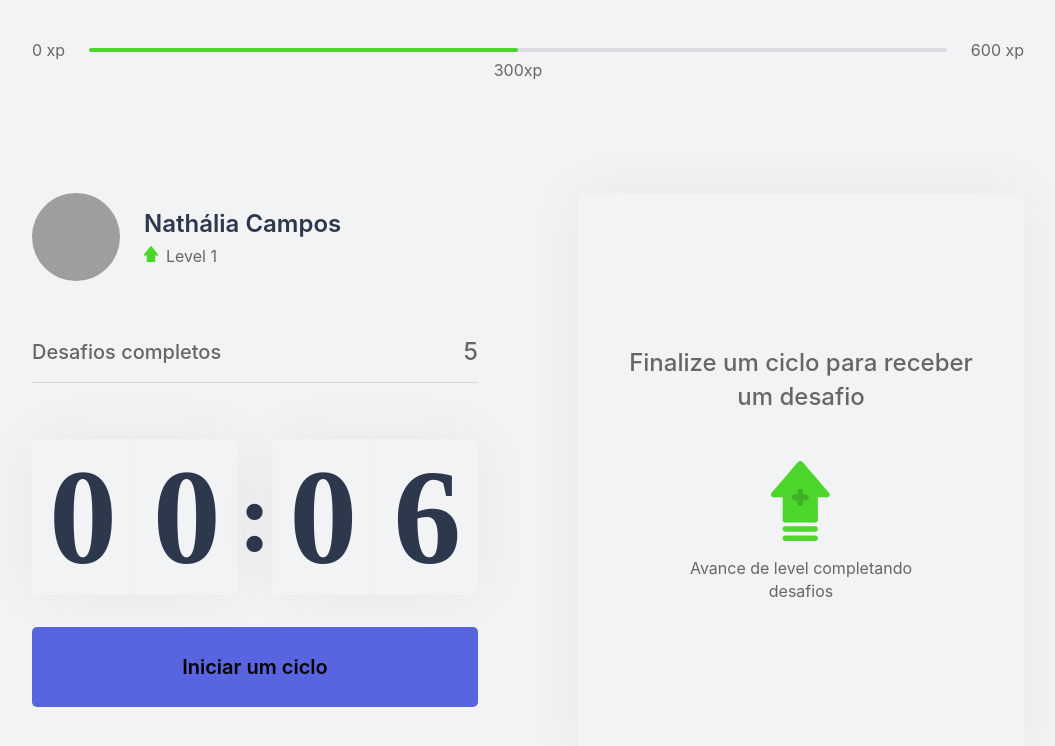
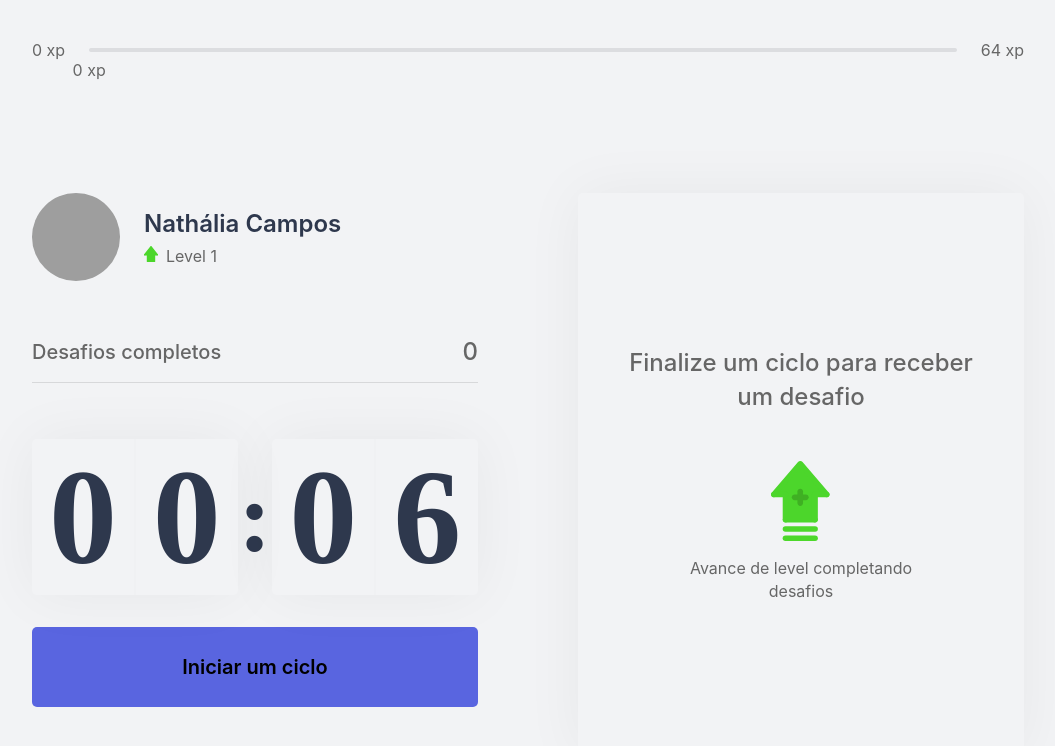
Before and after one commit to nathaliascampos/moveit-next, a Next.js app: page / in a window 1280 px wide. Shown: the top 746 px of the page, without its empty margins (112-1167 px from the left). Built offline with nearby package versions, Linux system fonts and the light colour scheme; grey boxes are pictures that could not be loaded.

Commit message:
create level rules

```diff
--- a/src/components/ChallengeBox.tsx
+++ b/src/components/ChallengeBox.tsx
@@ -4,7 +4,7 @@
 
 export function ChallengeBox() {
 
-    const { activeChallenge } = useContext(ChallengesContext);
+    const { activeChallenge, resetChallenge } = useContext(ChallengesContext);
 
     return (
         <div className={styles.challengeBoxContainer}>
@@ -20,7 +20,8 @@
                     <footer>
                         <button
                             type="button"
-                            className={styles.challengeFailedButton}>
+                            className={styles.challengeFailedButton}
+                            onClick={resetChallenge}>
                             Falhei
                         </button>
                         <button
--- a/src/components/CompletedChallenges.tsx
+++ b/src/components/CompletedChallenges.tsx
@@ -1,10 +1,15 @@
+import { useContext } from 'react';
+import { ChallengesContext } from '../contexts/ChallengesContext';
 import styles from '../styles/components/CompletedChallenges.module.css';
 
 export function CompletedChallenges() {
+
+    const { challengesCompleted } = useContext(ChallengesContext);
+
     return (
         <div className={styles.completedChallegesContainer}>
             <span>Desafios completos</span>
-            <span>5</span>
+            <span>{challengesCompleted}</span>
         </div>
     );
 }
--- a/src/components/ExperienceBar.tsx
+++ b/src/components/ExperienceBar.tsx
@@ -1,19 +1,28 @@
+import { useContext } from 'react';
+import { ChallengesContext } from '../contexts/ChallengesContext';
+
 import styles from '../styles/components/ExperienceBar.module.css';
 
 export function ExperienceBar() {
+    const { currentExperience, experienceToNextLevel } = useContext(ChallengesContext);
+
+    const percentToNextLevel = Math.round(currentExperience * 100) / experienceToNextLevel;
+
     return (
         <header className={styles.experienceBar}>
             <span>0 xp</span>
             <div>
-                <div style={{ width: '50%' }}>
+                <div style={{ width: `${percentToNextLevel}%` }}>
 
-                    <span className={styles.currentExperience} style={{ left: '50%' }}>
-                        300xp
+                    <span
+                        className={styles.currentExperience}
+                        style={{ left: `${percentToNextLevel}%` }}>
+                        {currentExperience} xp
                     </span>
 
                 </div>
             </div>
-            <span>600 xp</span>
+            <span>{experienceToNextLevel} xp</span>
         </header >
     );
 }
--- a/src/contexts/ChallengesContext.tsx
+++ b/src/contexts/ChallengesContext.tsx
@@ -10,10 +10,12 @@
 interface ChallengesContextData {
     level: number;
     currentExperience: number;
+    experienceToNextLevel: number;
     challengesCompleted: number;
     activeChallenge: Challenge;
     levelUp: () => void;
     startNewChallenge: () => void;
+    resetChallenge: () => void;
 }
 
 interface ChallengesProviderProps {
@@ -30,6 +32,8 @@
 
     const [activeChallenge, setActiveChallenge] = useState(null);
 
+    const experienceToNextLevel = Math.pow((level + 1) * 4, 2)
+
     function levelUp() {
         setLevel(level + 1);
     }
@@ -41,15 +45,21 @@
         setActiveChallenge(challenge);
     }
 
+    function resetChallenge() {
+        setActiveChallenge(null);
+    }
+
     return (
         <ChallengesContext.Provider
             value={{
                 level,
                 currentExperience,
+                experienceToNextLevel,
                 challengesCompleted,
                 levelUp,
                 startNewChallenge,
-                activeChallenge
+                activeChallenge,
+                resetChallenge
             }}
         >
             {children}
```
